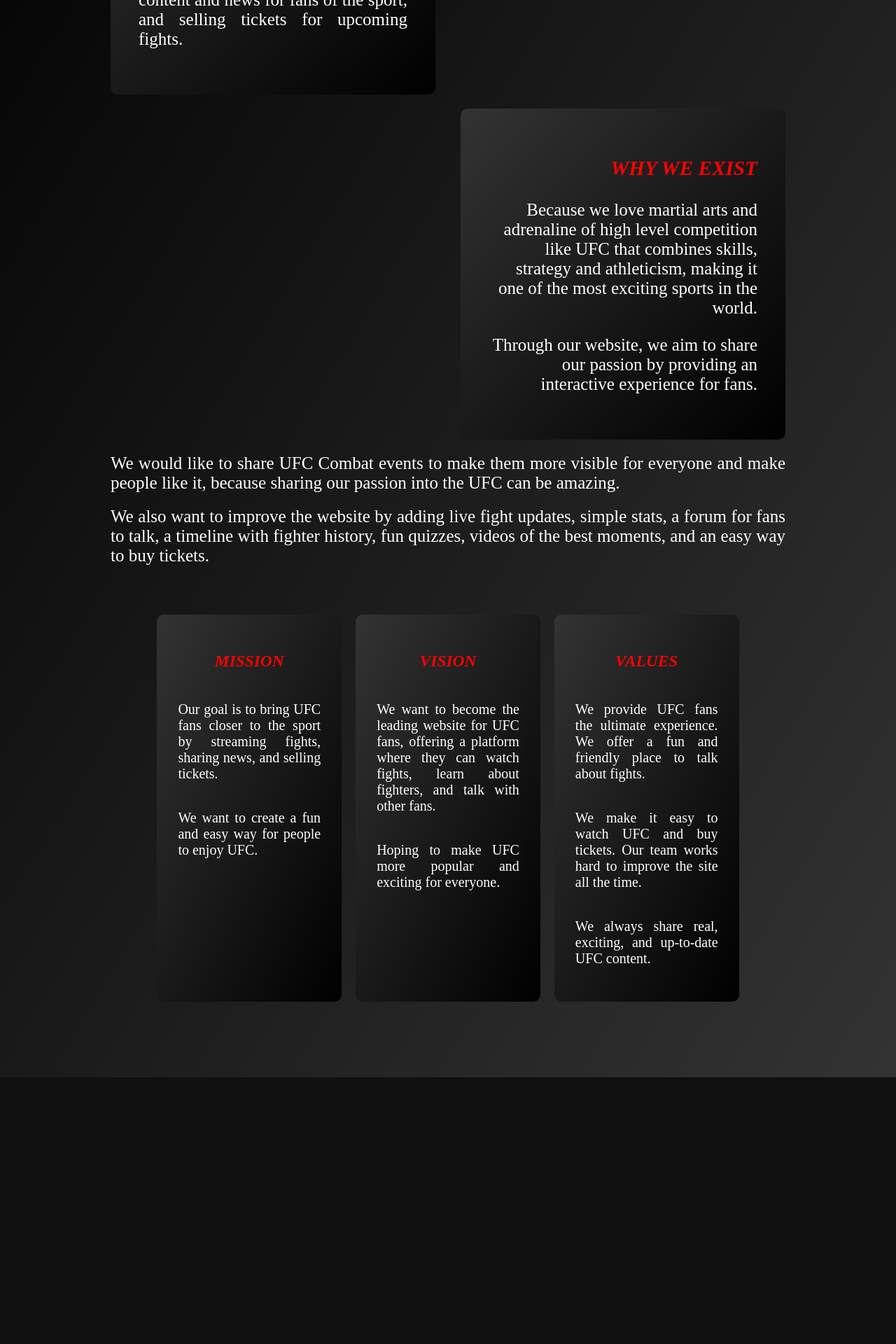
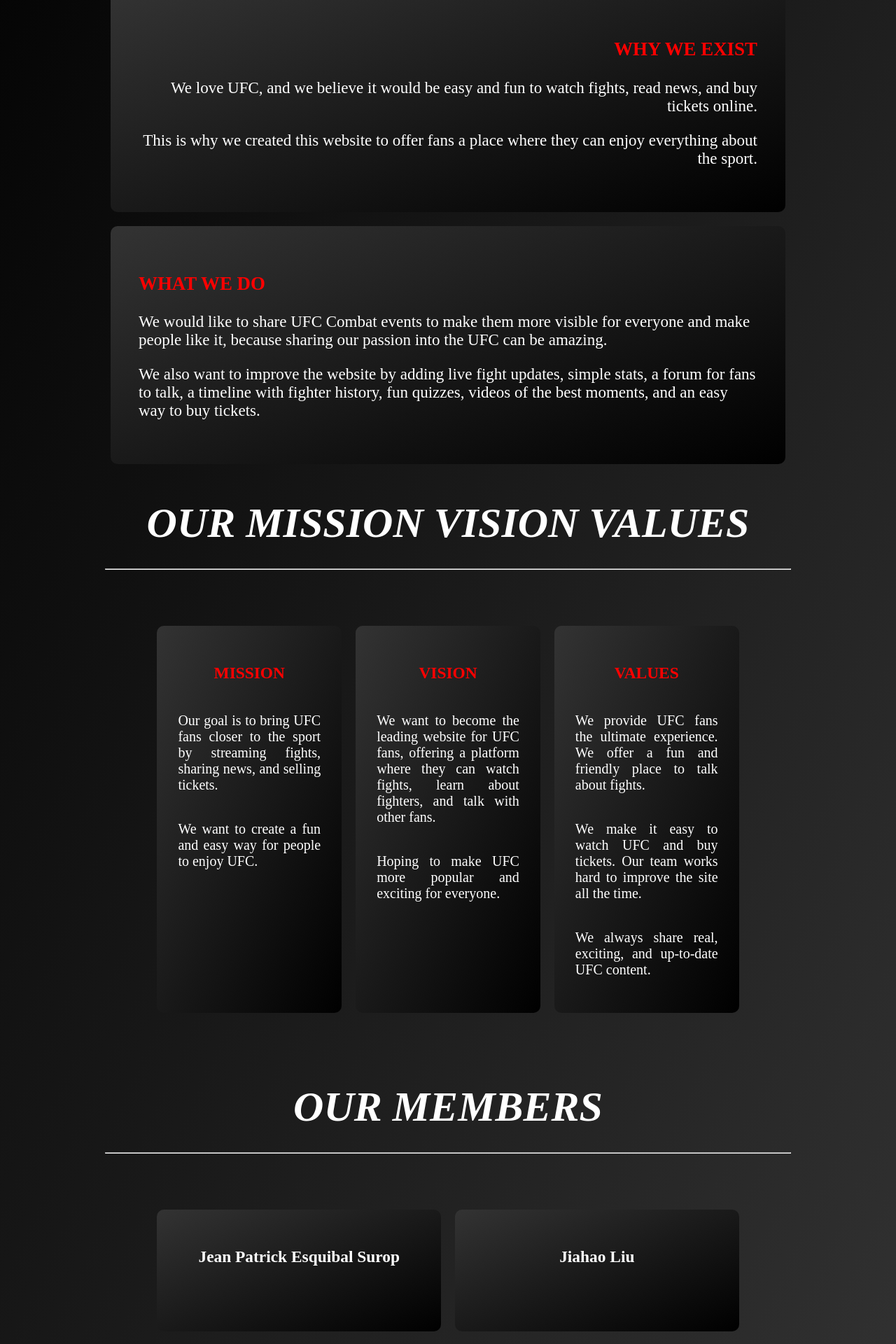
Before and after one commit to Eskibal/KnockOut_Zone, a PHP site: page /aboutus.html in a window 1280 px wide. Shown: the part 560-2480 px from the top of the page at 70% size. Before the commit the page ends 2099 px from the top, so only its background shows below. Run offline with PHP 8.4, Linux system fonts and the light colour scheme.

Commit message:
designed about us page

```diff
--- a/view/aboutus.html
+++ b/view/aboutus.html
@@ -14,44 +14,71 @@
         <div class="title">ABOUT US</div>
         <hr>
         <article>
-            <section class="left">
+            <section class="center">
                 <h1>WHO WE ARE</h1>
                 <p>We’re KnockOut Zone, and we’ve been bringing UFC fans closer to the sport since 2025.</p>
                 <p>Our website is about streaming UFC combat events, providing trending content and news for fans of the
-                sport, and selling tickets for upcoming fights.</p>
+                    sport, and selling tickets for upcoming fights.</p>
+            </section>
+            <section class="right">
+                <h1>WHY WE EXIST</h1>
+                <p>We love UFC, and we believe it would be easy and fun to watch fights, read news, and buy tickets online.</p>
+                <p> This is why we created this website to offer fans a place where they can enjoy everything about the sport.</p>
             </section>
 
-            <section class="right">
-                <h1>WHY WE EXIST</h1>
-                <p>Because we love martial arts and adrenaline of high level competition like UFC that combines skills,
-                strategy and athleticism, making it one of the most exciting sports in the world.</p>
-                <p>Through our website, we aim to share our passion by providing an interactive experience for fans.</p>
+            <section class="left">
+                <h1>WHAT WE DO</h1>
+                <p>We would like to share UFC Combat events to make them more visible for everyone and make people
+                    like it,
+                    because sharing our passion into the UFC can be amazing.</p>
+                <p>We also want to improve the website by adding live fight updates, simple stats, a forum for fans
+                    to talk,
+                    a timeline with fighter history, fun quizzes, videos of the best moments, and an easy way to buy
+                    tickets.</p>
             </section>
-
-            <section>We would like to share UFC Combat events to make them more visible for everyone and make people like it,
-                because sharing our passion into the UFC can be amazing.</section>
-
-            <section>We also want to improve the website by adding live fight updates, simple stats, a forum for fans to talk,
-                a timeline with fighter history, fun quizzes, videos of the best moments, and an easy way to buy
-                tickets.</section>
         </article>
+        <div class="title">OUR MISSION VISION VALUES</div>
+        <hr>
         <article class="mvv">
             <aside>
                 <h1>MISSION</h1>
-                <p>Our goal is to bring UFC fans closer to the sport by streaming fights, sharing news, and selling tickets.</p>
+                <p>Our goal is to bring UFC fans closer to the sport by streaming fights, sharing news, and selling
+                    tickets.</p>
                 <p>We want to create a fun and easy way for people to enjoy UFC.</p>
             </aside>
             <aside>
                 <h1>VISION</h1>
                 <p>We want to become the leading website for UFC fans, offering a platform where they can watch fights,
-                learn about fighters, and talk with other fans.</p>
+                    learn about fighters, and talk with other fans.</p>
                 <p>Hoping to make UFC more popular and exciting for everyone.</p>
             </aside>
             <aside>
                 <h1>VALUES</h1>
-                <p>We provide UFC fans the ultimate experience. We offer a fun and friendly place to talk about fights.</p>
-                <p>We make it easy to watch UFC and buy tickets. Our team works hard to improve the site all the time.</p>
+                <p>We provide UFC fans the ultimate experience. We offer a fun and friendly place to talk about fights.
+                </p>
+                <p>We make it easy to watch UFC and buy tickets. Our team works hard to improve the site all the time.
+                </p>
                 <p>We always share real, exciting, and up-to-date UFC content.</p>
+            </aside>
+        </article>
+        <div class="title">OUR MEMBERS</div>
+        <hr>
+        <article class="members">
+            <aside>
+                <h1>Jean Patrick Esquibal Surop</h1>
+                <p></p>
+            </aside>
+            <aside>
+                <h1>Jiahao Liu</h1>
+                <p></p>
+            </aside>
+            <aside>
+                <h1>Biel Laguna Calcerra</h1>
+                <p></p>
+            </aside>
+            <aside>
+                <h1>Sebastián Imitola Fernández</h1>
+                <p></p>
             </aside>
         </article>
     </div>
--- a/view/css/aboutus.css
+++ b/view/css/aboutus.css
@@ -7,36 +7,37 @@
 
 .title {
     font-size: 60px;
-    font-family: 'Bahnschrift SemiBold';
+    font-family: 'Bahnschrift';
+    font-weight: bold;
+    font-style: italic;
     text-align: center;
-    margin-top: 20px;
+    margin-top: 50px;
 }
 
 hr {
     width: 84%;
-    margin-block: 50px;
+    margin-block: 30px;
 }
 
 article {
-    text-align: justify;
     margin-inline: 100px;
 }
 
 section {
     margin: 20px 0px;
-    font-size: 25px;
+    font-size: 23px;
 }
 
 h1 {
     color : #ff0000;
-    font-style: italic;
 }
 
+
 .left {
+    text-align: left;
     border-radius: 10px;
     background: linear-gradient(to top left, #000000, #333333);
     padding: 40px;
-    margin-inline-end: 500px;
 }
 
 .right {
@@ -44,7 +45,13 @@
     border-radius: 10px;
     background: linear-gradient(to top left, #000000, #333333);
     padding: 40px;
-    margin-inline-start: 500px;
+}
+
+.center {
+    text-align: center;
+    border-radius: 10px;
+    background: linear-gradient(to top left, #000000, #333333);
+    padding: 40px;
 }
 
 .mvv {
@@ -64,4 +71,29 @@
     border-radius: 10px;
     padding: 30px;
     font-size: 20px;
+    text-align: justify;
 }
+
+.members {
+    display: grid;
+    grid-template-columns: 8fr 8fr;
+    gap: 20px;
+    margin-inline: 10%;
+    padding: 50px;
+    grid-gap: 20px;
+}
+
+.members aside {
+    display: flex;
+    flex-direction: column;
+    align-items: center;
+    background: linear-gradient(to top left, #000000, #333333);
+    border-radius: 10px;
+    padding: 30px;
+    font-size: 20px;
+    text-align: center;
+}
+
+.members aside h1 {
+    color: #ffffff;
+}
```
